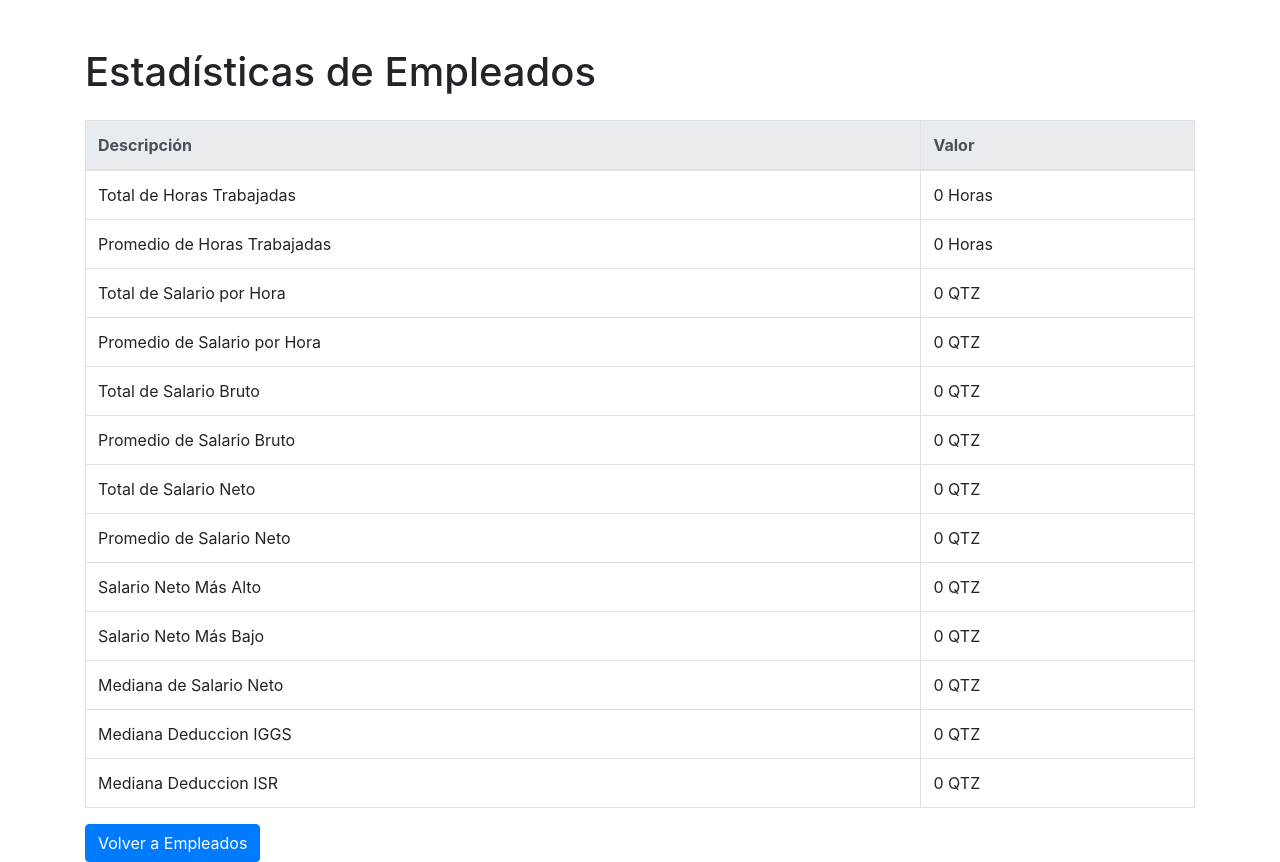
After one commit to Marher0181/Practica7, a Flask app: page /empleados/estadisticas in a window 1280 px wide. The commit adds this page. Run offline with Flask 3, Linux system fonts and the light colour scheme; data that the repository does not hold is empty; some libraries are stand-ins or nearby versions.

Commit message:
Subir Estadistica

```diff
--- a/app.py
+++ b/app.py
@@ -56,9 +56,16 @@ def upload_csv():
             print(row)
             salario_bruto = float(row["Salario por Hora"]) * float(row["Horas Trabajadas"])
             salario_neto = calcular_salario_neto(salario_bruto)
+            iggs = calcular_iggs(salario_bruto)
+            isr = calcular_isr(salario_bruto)
             empleados_collection.insert_one({
                 "NombreEmpleado": row["Nombre"],
+                "SalarioPorHora": row["Salario por Hora"],
+                "HorasTrabajadas": row["Horas Trabajadas"],
                 "SalarioBruto": salario_bruto,
+                "DeduccionesTotales": round(salario_bruto - salario_neto),
+                "IGGS": iggs,
+                "ISR": isr,
                 "SalarioNeto": salario_neto
             })
 
@@ -69,7 +76,7 @@ def upload_csv():
 def calcular_salario_neto(salario_bruto):
     deduccion_igss = salario_bruto * 0.0483
 
-    if salario_bruto < 30000:
+    if salario_bruto < 25000:
         isr = salario_bruto * 0.05
     else:
         isr = 1500 + ((salario_bruto - 30000) * 0.07)
@@ -77,6 +84,17 @@ def calcular_salario_neto(salario_bruto):
     salario_neto = salario_bruto - deduccion_igss - isr
 
     return round(salario_neto, 2)
+
+def calcular_iggs(salario_bruto):
+    return round(salario_bruto * 0.0483)
+
+def calcular_isr(salario_bruto):
+    if salario_bruto < 25000:
+        isr = salario_bruto * 0.05
+    else:
+        isr = 1500 + ((salario_bruto - 30000) * 0.07)
+
+    return round(isr, 2)
 
 @app.route('/empleados/nuevo', methods=['GET', 'POST'])
 def crear_empleado():
@@ -87,10 +105,16 @@ def crear_empleado():
 
         salario_bruto = salario_hora * horas_trabajadas
         salario_neto = calcular_salario_neto(salario_bruto)
-
+        iggs = calcular_iggs(salario_bruto)
+        isr = calcular_isr(salario_bruto)
         empleado = {
             "NombreEmpleado": nombre,
+            "SalarioPorHora": request.form['salario_hora'],
+            "HorasTrabajadas": request.form['horas_trabajadas'],
             "SalarioBruto": salario_bruto,
+            "DeduccionesTotales": round(salario_bruto - salario_neto),
+            "IGGS": iggs,
+            "ISR": isr,
             "SalarioNeto": salario_neto
         }
 
@@ -114,12 +138,18 @@ def editar_empleado(id):
 
         salario_bruto = salario_hora * horas_trabajadas
         salario_neto = calcular_salario_neto(salario_bruto)
-
+        iggs = calcular_iggs(salario_bruto)
+        isr = calcular_isr(salario_bruto)
         empleados_collection.update_one(
             {"_id": ObjectId(id)},
             {"$set": {
                 "NombreEmpleado": nombre,
+                "SalarioPorHora": request.form['salario_hora'],
+                "HorasTrabajadas": request.form['horas_trabajadas'],
                 "SalarioBruto": salario_bruto,
+                "DeduccionesTotales": round(salario_bruto - salario_neto),
+                "IGGS": iggs,
+                "ISR": isr,
                 "SalarioNeto": salario_neto
             }}
         )
@@ -132,10 +162,15 @@ def eliminar_empleado(id):
     empleados_collection.delete_one({"_id": ObjectId(id)})
     return redirect(url_for('get_empleados'))
 
+@app.route('/usuarios')
+def usuarios():
+    usuarios = list(usuarios_collection.find())
+    return render_template('usuarios.html', usuarios=usuarios)
+
 @app.route('/usuarios/nuevo', methods=['POST'])
 def crear_usuario():
-    nuevo_usuario = request.form['new_username']
-    nueva_contrasena = request.form['new_password']
+    nuevo_usuario = request.form['nombre']
+    nueva_contrasena = request.form['contrasena']
 
     if not nuevo_usuario or not nueva_contrasena:
         flash('Todos los campos son obligatorios.')
@@ -147,7 +182,6 @@ def crear_usuario():
 
     hashed_password = generate_password_hash(nueva_contrasena)
 
-    # Insertar el nuevo usuario en la base de datos
     usuarios_collection.insert_one({
         'nombre': nuevo_usuario,
         'contrasena': hashed_password
@@ -160,7 +194,7 @@ def crear_usuario():
 def editar_usuario(id):
     nombre = request.form['nombre']
     contrasena = request.form['contrasena']
-    hashed_password = generate_password_hash(contrasena)  # Cifrar la nueva contraseña
+    hashed_password = generate_password_hash(contrasena)
     usuarios_collection.update_one({"_id": ObjectId(id)}, {"$set": {'nombre': nombre, 'contrasena': hashed_password}})
     return redirect(url_for('home'))
 
@@ -169,5 +203,97 @@ def eliminar_usuario(id):
     usuarios_collection.delete_one({"_id": ObjectId(id)})
     return redirect(url_for('home'))
 
+@app.route('/empleados/estadisticas', methods=['GET'])
+def estadisticas_empleados():
+    pipeline = [
+        {
+            '$group': {
+                '_id': None,
+                'total_horas': {'$sum': {'$toDouble': '$HorasTrabajadas'}},
+                'total_salario_hora': {'$sum': {'$toDouble': '$SalarioPorHora'}},
+                'total_salario_bruto': {'$sum': '$SalarioBruto'},
+                'total_salario_neto': {'$sum': '$SalarioNeto'},
+                'total_deducciones': {'$sum': '$DeduccionesTotales'},
+                'total_iggs': {'$sum': '$IGGS'},
+                'total_isr': {'$sum': '$ISR'},
+                'count': {'$sum': 1}
+            }
+        },
+        {
+            '$project': {
+                'total_horas': 1,
+                'promedio_horas': {'$divide': ['$total_horas', '$count']},
+                'total_salario_hora': 1,
+                'promedio_salario_hora': {'$divide': ['$total_salario_hora', '$count']},
+                'total_salario_bruto': 1,
+                'promedio_salario_bruto': {'$divide': ['$total_salario_bruto', '$count']},
+                'total_salario_neto': 1,
+                'promedio_salario_neto': {'$divide': ['$total_salario_neto', '$count']},
+                'total_deducciones': 1,
+                'deduccion_iggs_promedio': {'$divide': ['$total_iggs', '$count']},
+                'deduccion_isr_promedio': {'$divide': ['$total_isr', '$count']},
+                'count': 1
+            }
+        }
+    ]
+
+    resultado = list(empleados_collection.aggregate(pipeline))
+
+    if resultado:
+        stats = resultado[0]
+    else:
+        stats = {
+            'total_horas': 0,
+            'promedio_horas': 0,
+            'total_salario_hora': 0,
+            'promedio_salario_hora': 0,
+            'total_salario_bruto': 0,
+            'promedio_salario_bruto': 0,
+            'total_salario_neto': 0,
+            'promedio_salario_neto': 0,
+            'total_deducciones': 0,
+            'deduccion_iggs_promedio': 0,
+            'deduccion_isr_promedio': 0
+        }
+
+    total_horas = stats['total_horas']
+    promedio_horas = stats['promedio_horas']
+    total_salario_hora = stats['total_salario_hora']
+    promedio_salario_hora = stats['promedio_salario_hora']
+    total_salario_bruto = stats['total_salario_bruto']
+    promedio_salario_bruto = stats['promedio_salario_bruto']
+    total_salario_neto = stats['total_salario_neto']
+    promedio_salario_neto = stats['promedio_salario_neto']
+    total_deducciones = stats['total_deducciones']
+    deduccion_iggs_promedio = stats['deduccion_iggs_promedio']
+    deduccion_isr_promedio = stats['deduccion_isr_promedio']
+
+    salarios_neto = list(empleados_collection.find({}, {'SalarioNeto': 1}))
+    salarios_neto_lista = [float(emp['SalarioNeto']) for emp in salarios_neto]
+
+    salario_mas_alto = max(salarios_neto_lista) if salarios_neto_lista else 0
+    salario_mas_bajo = min(salarios_neto_lista) if salarios_neto_lista else 0
+
+    salarios_neto_lista.sort()
+    n = len(salarios_neto_lista)
+    mediana_salario_neto = (salarios_neto_lista[n // 2] if n % 2 != 0 else
+                            (salarios_neto_lista[n // 2 - 1] + salarios_neto_lista[n // 2]) / 2) if salarios_neto_lista else 0
+
+    return render_template('estadisticas.html',
+                           total_horas=total_horas,
+                           promedio_horas=promedio_horas,
+                           total_salario_hora=total_salario_hora,
+                           promedio_salario_hora=promedio_salario_hora,
+                           total_salario_bruto=total_salario_bruto,
+                           promedio_salario_bruto=promedio_salario_bruto,
+                           total_salario_neto=total_salario_neto,
+                           promedio_salario_neto=promedio_salario_neto,
+                           salario_mas_alto=salario_mas_alto,
+                           salario_mas_bajo=salario_mas_bajo,
+                           mediana_salario_neto=mediana_salario_neto,
+                           deduccion_iggs_promedio=deduccion_iggs_promedio,
+                           deduccion_isr_promedio=deduccion_isr_promedio
+                           )
+
 if __name__ == '__main__':
     app.run(debug=True)
--- /dev/null
+++ b/templates/estadisticas.html
@@ -0,0 +1,79 @@
+<!DOCTYPE html>
+<html lang="es">
+<head>
+    <meta charset="UTF-8">
+    <title>Estadísticas de Empleados</title>
+    <link rel="stylesheet" href="https://stackpath.bootstrapcdn.com/bootstrap/4.5.2/css/bootstrap.min.css">
+</head>
+<body>
+    <div class="container mt-5">
+        <h1 class="mb-4">Estadísticas de Empleados</h1>
+        <table class="table table-bordered">
+            <thead class="thead-light">
+                <tr>
+                    <th>Descripción</th>
+                    <th>Valor</th>
+                </tr>
+            </thead>
+            <tbody>
+                <tr>
+                    <td>Total de Horas Trabajadas</td>
+                    <td>{{ total_horas }} Horas</td>
+                </tr>
+                <tr>
+                    <td>Promedio de Horas Trabajadas</td>
+                    <td>{{ promedio_horas }} Horas</td>
+                </tr>
+                <tr>
+                    <td>Total de Salario por Hora</td>
+                    <td>{{ total_salario_hora }} QTZ</td>
+                </tr>
+                <tr>
+                    <td>Promedio de Salario por Hora</td>
+                    <td>{{ promedio_salario_hora }} QTZ</td>
+                </tr>
+                <tr>
+                    <td>Total de Salario Bruto</td>
+                    <td>{{ total_salario_bruto }} QTZ</td>
+                </tr>
+                <tr>
+                    <td>Promedio de Salario Bruto</td>
+                    <td>{{ promedio_salario_bruto }} QTZ</td>
+                </tr>
+                <tr>
+                    <td>Total de Salario Neto</td>
+                    <td>{{ total_salario_neto }} QTZ</td>
+                </tr>
+                <tr>
+                    <td>Promedio de Salario Neto</td>
+                    <td>{{ promedio_salario_neto }} QTZ</td>
+                </tr>
+                <tr>
+                    <td>Salario Neto Más Alto</td>
+                    <td>{{ salario_mas_alto }} QTZ</td>
+                </tr>
+                <tr>
+                    <td>Salario Neto Más Bajo</td>
+                    <td>{{ salario_mas_bajo }} QTZ</td>
+                </tr>
+                <tr>
+                    <td>Mediana de Salario Neto</td>
+                    <td>{{ mediana_salario_neto }} QTZ</td>
+                </tr>
+                <tr>
+                    <td>Mediana Deduccion IGGS</td>
+                    <td>{{ deduccion_iggs_promedio }} QTZ</td>
+                </tr>
+                <tr>
+                    <td>Mediana Deduccion ISR</td>
+                    <td>{{ deduccion_isr_promedio }} QTZ</td>
+                </tr>
+            </tbody>
+        </table>
+        <a href="{{ url_for('get_empleados') }}" class="btn btn-primary">Volver a Empleados</a>
+    </div>
+    <script src="https://code.jquery.com/jquery-3.5.1.slim.min.js"></script>
+    <script src="https://cdn.jsdelivr.net/npm/@popperjs/core@2.9.2/dist/umd/popper.min.js"></script>
+    <script src="https://stackpath.bootstrapcdn.com/bootstrap/4.5.2/js/bootstrap.min.js"></script>
+</body>
+</html>
--- a/templates/usuarios.html
+++ b/templates/usuarios.html
@@ -20,13 +20,13 @@
                 <input type="password" class="form-control" name="contrasena" required>
             </div>
             <button type="submit" class="btn btn-primary">Crear Usuario</button>
+            <a href="{{ url_for('get_empleados') }}" class="btn btn-secondary">Empleados</a>
         </form>
 
         <table class="table table-bordered">
             <thead>
                 <tr>
                     <th>Nombre de Usuario</th>
-                    <th>Contraseña</th>
                     <th>Acciones</th>
                 </tr>
             </thead>
@@ -34,7 +34,6 @@
                 {% for usuario in usuarios %}
                 <tr>
                     <td>{{ usuario['nombre'] }}</td>
-                    <td>{{ usuario['contrasena'] }}</td>
                     <td>
                         <button class="btn btn-warning" data-toggle="modal" data-target="#editarModal{{ usuario['_id'] }}">Editar</button>
                         <form action="{{ url_for('eliminar_usuario', id=usuario['_id']) }}" method="POST" style="display:inline;">
@@ -43,7 +42,6 @@
                     </td>
                 </tr>
 
-                <!-- Modal para editar un usuario -->
                 <div class="modal fade" id="editarModal{{ usuario['_id'] }}" tabindex="-1" role="dialog">
                     <div class="modal-dialog" role="document">
                         <div class="modal-content">
```
Also changed, not shown: templates/empleados.html (+14 -2 lines).
